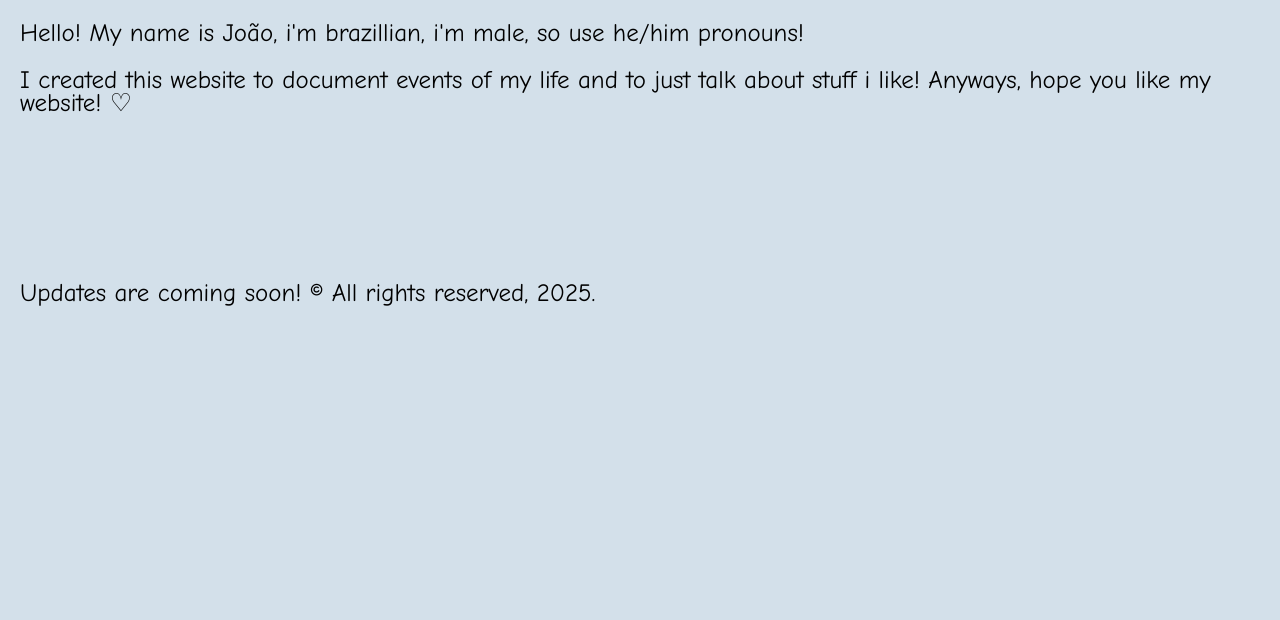
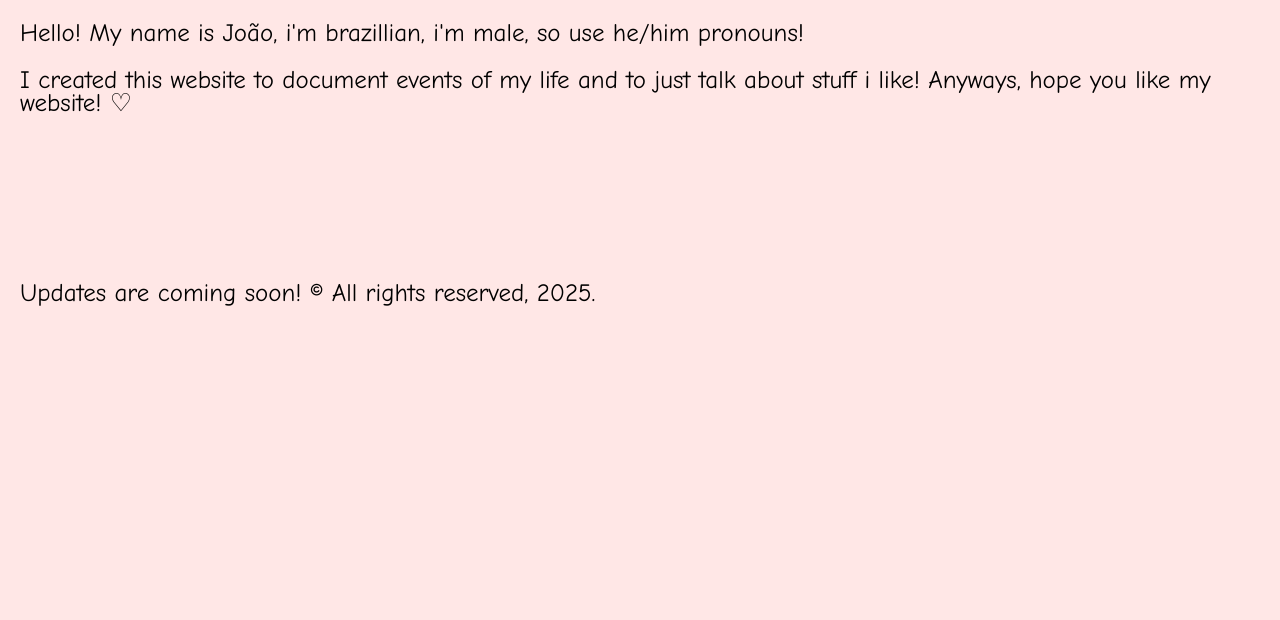
Before and after one commit to JoNet2/Website, a plain HTML site: page index.html in a window 1280 px wide. Shown: the part 180-800 px from the top of the page. Drawn offline with Linux system fonts and the light colour scheme.

Commit message:
Update index.html

```diff
--- a/index.html
+++ b/index.html
@@ -12,7 +12,7 @@
             font-family: 'Comic Sans MS', cursive, sans-serif;
             margin: 10px;
             padding: 10px;
-            background-color: #d3e0ea;
+            background-color: #ffe7e6;
             word-wrap: break-word; /* Wrap long words */
             word-break: break-word; /* Break long words */
         }
```
